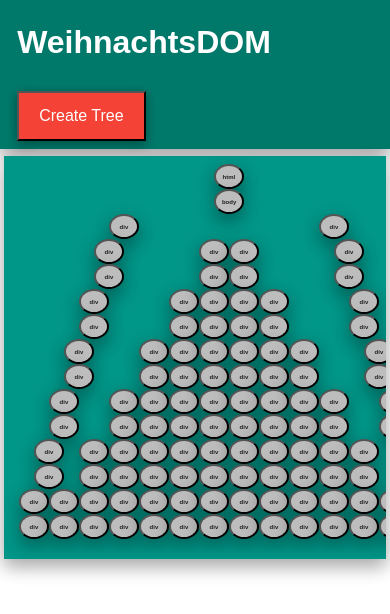
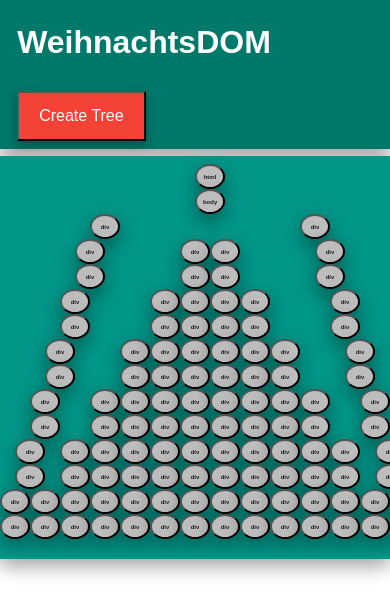
Before and after one commit to GustavoLastra/weihnachtsDOM-react, a React (Create React App) app: page / in a window 390 px wide. Both pictures are taken after a click on the button "Create Tree". Shown: the top 614 px of the page. Built offline with nearby package versions, Linux system fonts and the light colour scheme.

Commit message:
fix tree left side chop on mobile

```diff
--- a/src/component/css/tree.css
+++ b/src/component/css/tree.css
@@ -26,7 +26,7 @@
     */
     padding-top: 2%;
     padding-bottom: 5%;
-    width: 98%;
+    width: 100%;
     margin: auto;
     box-shadow: 0 8px 16px 0 rgba(0,0,0,0.2), 0 6px 20px 0 rgba(0,0,0,0.19);
     margin-top: 2%;
@@ -46,7 +46,8 @@
 
 .ledList {
     display: flex;
-    justify-content: space-around;
+    justify-content: center;
+    margin:auto;
 }
 
 /*Led*/
```
